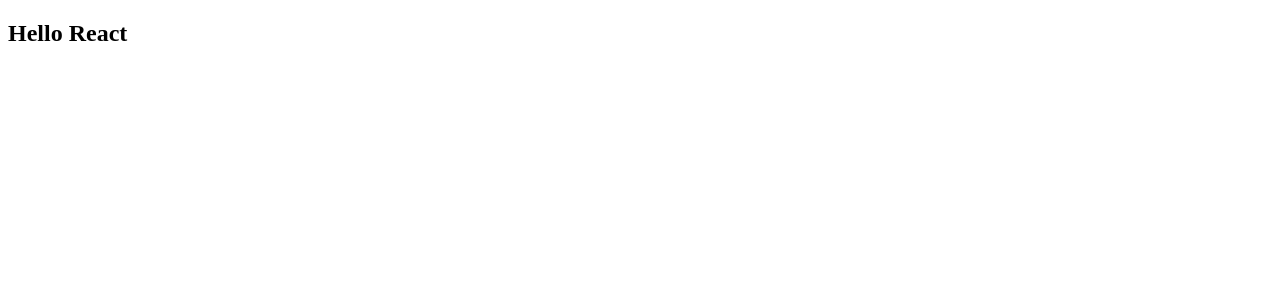
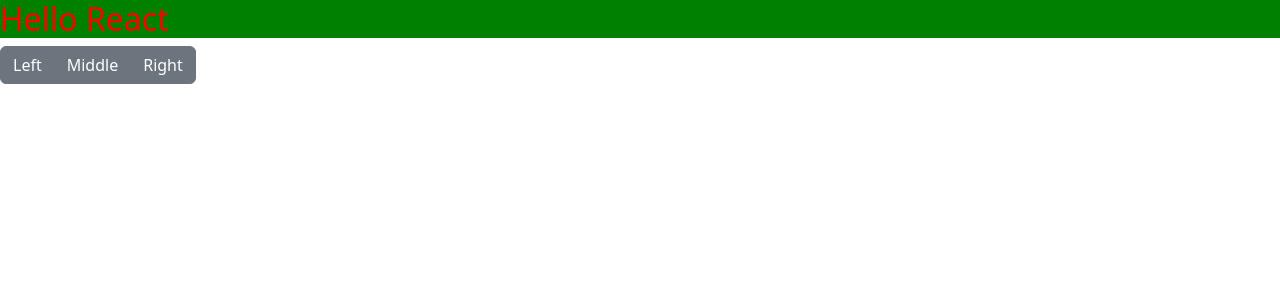
Before and after one commit to badshab454/react-basic, a React (Create React App) app: page / in a window 1280 px wide. Shown: the top 300 px of the page. Built offline with nearby package versions, Linux system fonts and the light colour scheme.

Commit message:
bootstrap installation

```diff
--- a/package.json
+++ b/package.json
@@ -6,7 +6,9 @@
     "@testing-library/jest-dom": "^5.17.0",
     "@testing-library/react": "^13.4.0",
     "@testing-library/user-event": "^13.5.0",
+    "bootstrap": "^5.3.3",
     "react": "^18.2.0",
+    "react-bootstrap": "^2.10.1",
     "react-dom": "^18.2.0",
     "react-scripts": "5.0.1",
     "web-vitals": "^2.1.4"
--- a/src/App.js
+++ b/src/App.js
@@ -1,10 +1,23 @@
+import './index.css';
+import Button from 'react-bootstrap/Button';
+import ButtonGroup from 'react-bootstrap/ButtonGroup';
 
+function BasicExample() {
+  return (
+    <ButtonGroup aria-label="Basic example">
+      <Button variant="secondary">Left</Button>
+      <Button variant="secondary">Middle</Button>
+      <Button variant="secondary">Right</Button>
+    </ButtonGroup>
+  );
+}
 
 
 function App() {
   return (
     <div className="App">
-      <h2>Hello React</h2>
+      <h2 style={{ color: "red", backgroundColor: "Green" }}>Hello React</h2>
+      <BasicExample />
     </div>
   );
 }
--- a/src/index.css
+++ b/src/index.css
@@ -0,0 +1,4 @@
+*{
+    margin: 0;
+    padding: 0;
+}
--- a/src/index.js
+++ b/src/index.js
@@ -1,6 +1,7 @@
 import React from 'react';
 import ReactDOM from 'react-dom/client';
 import App from './App';
+import 'bootstrap/dist/css/bootstrap.min.css';
 
 const root = ReactDOM.createRoot(document.getElementById('root'));
 root.render(
```
Also changed, not shown: 1 other file (tests, documents, lock files or other folders).
